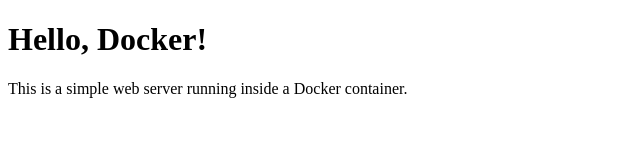
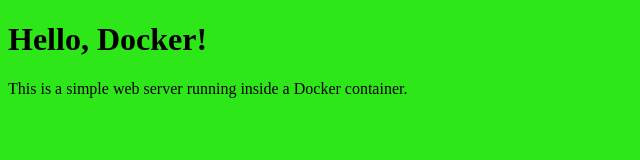
Before and after one commit to bstein-vmware/webserver-docker, a plain HTML site: page index.html in a window 1280 px wide. Shown: the whole page, without its empty margins (0-640 px from the left). Drawn offline with Linux system fonts and the light colour scheme.

Commit message:
fix html and change color

```diff
--- a/index.html
+++ b/index.html
@@ -6,8 +6,7 @@
     <title>Docker Web Server</title>
     <style>
         body {
-        HEAD
-            background-color: #ffaa01;
+            background-color: #2ee719;
         }
     </style>
 </head>
```
